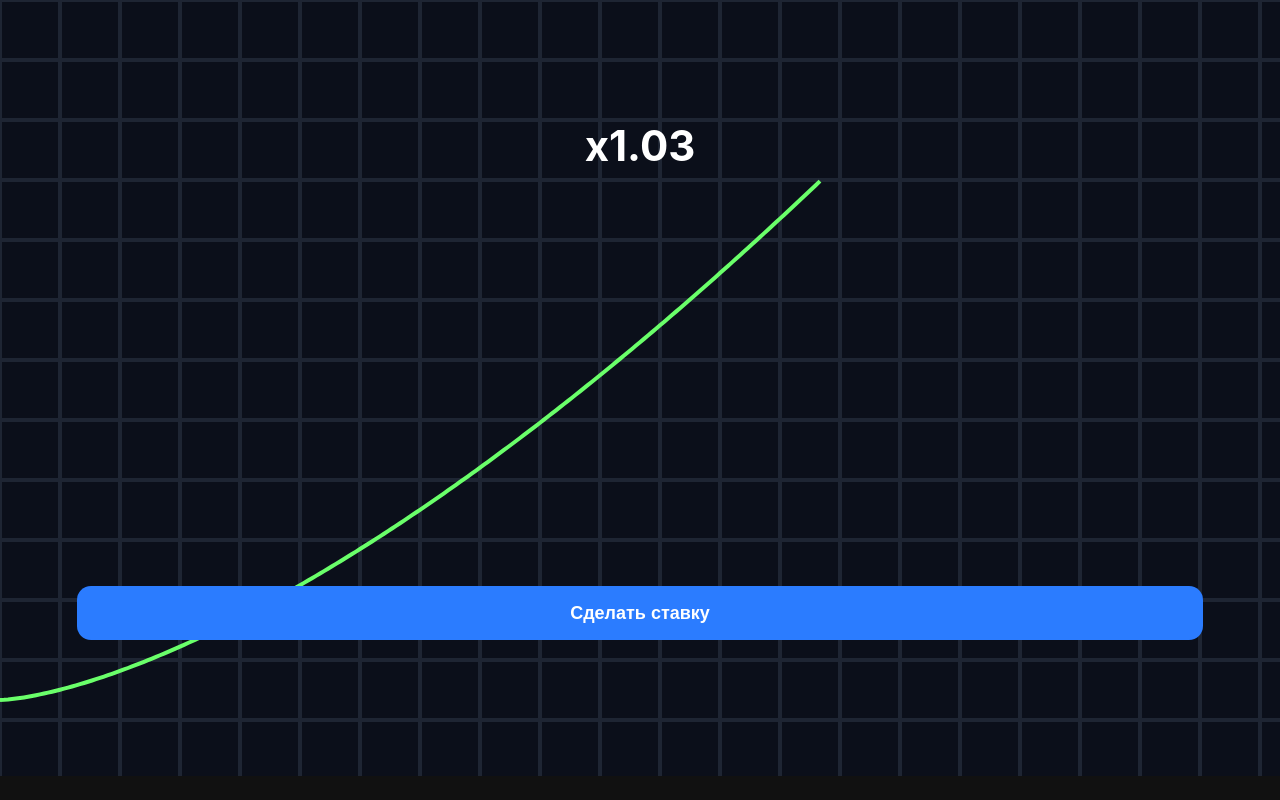
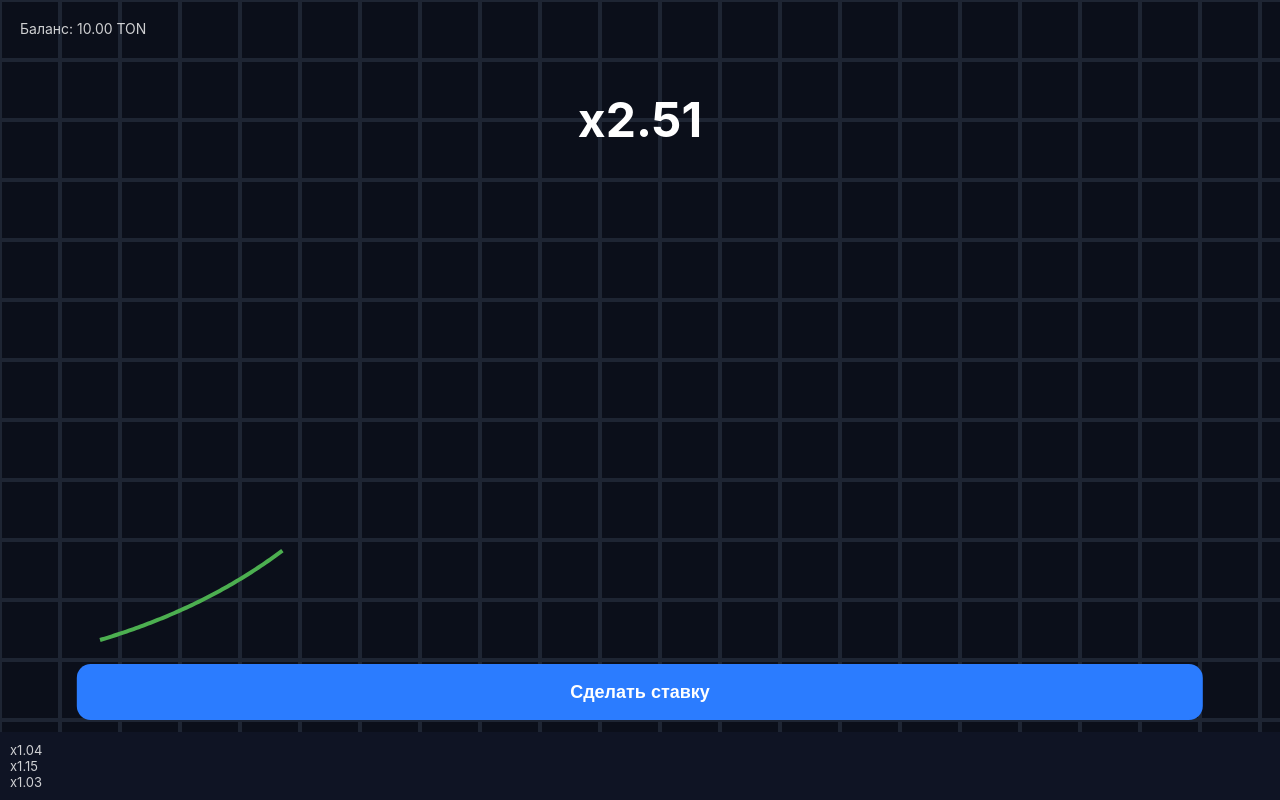
Before and after one commit to mjfgfpmtrz-dev/AlukaCasinos, a plain HTML site: page crash.html in a window 1280 px wide. Both pictures are taken after a click on the button "Сделать ставку". Drawn offline with Linux system fonts and the light colour scheme.

Commit message:
Add files via upload

```diff
--- a/crash.html
+++ b/crash.html
@@ -4,246 +4,82 @@
 <meta charset="UTF-8">
 <meta name="viewport" content="width=device-width, initial-scale=1.0">
 <title>Crash</title>
-
 <style>
-html,body{
-  margin:0;
-  background:#0b0f1a;
-  color:#fff;
-  font-family:-apple-system,BlinkMacSystemFont,Inter,Arial;
-  overflow:hidden;
-}
-
+html,body{margin:0;background:#0b0f1a;color:#fff;font-family:Inter,Arial}
 #app{position:relative;width:100vw;height:100vh}
-
 canvas{position:absolute;inset:0}
-
-#mult{
-  position:absolute;
-  top:120px;
-  width:100%;
-  text-align:center;
-  font-size:42px;
-  font-weight:700;
-}
-
-#countdown{
-  position:absolute;
-  top:120px;
-  width:100%;
-  text-align:center;
-  font-size:72px;
-  opacity:.8;
-}
-
-#controls{
-  position:absolute;
-  bottom:160px;
-  width:100%;
-  display:flex;
-  justify-content:center;
-}
-
-#betBtn{
-  width:88%;
-  height:54px;
-  border:none;
-  border-radius:14px;
-  background:#2b7cff;
-  color:#fff;
-  font-size:18px;
-  font-weight:600;
-}
-
-#bets{
-  position:absolute;
-  bottom:0;
-  width:100%;
-  background:#111;
-  padding:12px;
-}
-
-.bet{
-  display:flex;
-  align-items:center;
-  justify-content:space-between;
-  padding:8px 0;
-  border-bottom:1px solid #1e2533;
-}
-
-.bet img{
-  width:36px;
-  height:36px;
-  border-radius:8px;
-  margin-right:8px;
-}
-
-.left{
-  display:flex;
-  align-items:center;
-  font-size:14px;
-}
-
-.right{
-  font-weight:600;
-}
-
-.red{color:#ff5252}
-.green{color:#4caf50}
-
-#panel{
-  position:absolute;
-  inset:0;
-  background:rgba(0,0,0,.65);
-  display:none;
-  align-items:center;
-  justify-content:center;
-}
-
-#panelBox{
-  width:90%;
-  background:#141a2b;
-  border-radius:16px;
-  padding:16px;
-}
-
-input{
-  width:100%;
-  height:44px;
-  border-radius:10px;
-  border:none;
-  padding:0 12px;
-  margin-bottom:10px;
-  font-size:16px;
-}
+#mult{position:absolute;top:90px;width:100%;text-align:center;font-size:48px;font-weight:700}
+#btn{position:absolute;bottom:80px;left:50%;transform:translateX(-50%);
+width:88%;height:56px;border:none;border-radius:14px;background:#2b7cff;
+color:#fff;font-size:18px;font-weight:600}
+#balance{position:absolute;top:20px;left:20px;font-size:14px;opacity:.8}
+#history{position:absolute;bottom:0;width:100%;background:#0f1424;padding:10px}
+.hist{font-size:13px;opacity:.8}
 </style>
 </head>
+<body>
 
-<body>
 <div id="app">
-  <canvas id="cv"></canvas>
-
-  <div id="mult">x1.00</div>
-  <div id="countdown"></div>
-
-  <div id="controls">
-    <button id="betBtn">Сделать ставку</button>
-  </div>
-
-  <div id="bets"></div>
-
-  <div id="panel">
-    <div id="panelBox">
-      <input id="betAmount" type="number" step="0.1" min="0.1" placeholder="Ставка (TON)">
-      <input id="autoX" type="number" step="0.01" placeholder="Авто-вывод (необязательно)">
-      <button id="confirmBet" style="width:100%;height:44px;border-radius:10px;background:#2b7cff;color:#fff;border:none">Подтвердить</button>
-    </div>
-  </div>
+<canvas id="cv"></canvas>
+<div id="balance">Баланс: <span id="bal">10.00</span> TON</div>
+<div id="mult">x1.00</div>
+<button id="btn">Сделать ставку</button>
+<div id="history"></div>
 </div>
 
 <script>
-/* ================== CORE ================== */
+/* ===== CANVAS ===== */
 const cv = document.getElementById('cv');
 const ctx = cv.getContext('2d');
 cv.width = innerWidth;
 cv.height = innerHeight;
 
+/* ===== STATE ===== */
 let state = 'WAIT';
-let countdown = 5;
+let startTime = 0;
+let elapsed = 0;
 let mult = 1;
-let tick;
-let crashAt = 1;
+let crashX = 1;
+let balance = 10;
 let bet = null;
+let history = [];
 
-/* ================== NFT PROVIDER ================== */
-async function getNFTByPrice(price){
-  // 🔥 АДАПТЕР ПОД API
-  // TODO: заменить URL на реальный маркетплейс
-  try{
-    // пример:
-    // const r = await fetch(`https://api.marketplace.xyz/nft?price_lte=${price}`)
-    // const data = await r.json()
-    // return data[0]
+/* ===== LOGIC ===== */
+function genCrash(){
+  const r=Math.random();
+  if(r<0.4) return 1+Math.random()*0.2;
+  if(r<0.8) return 1.3+Math.random()*2;
+  return 3+Math.random()*6;
+}
 
-    // FALLBACK
-    return {
-      image:'https://i.imgur.com/Z6X6xQZ.png',
-      price:price.toFixed(2)
-    }
-  }catch(e){
-    return {image:'https://i.imgur.com/Z6X6xQZ.png',price:price.toFixed(2)}
+function startRound(){
+  crashX = genCrash();
+  startTime = performance.now();
+  state='FLY';
+  bet=null;
+}
+
+function endRound(){
+  history.unshift(crashX.toFixed(2));
+  history = history.slice(0,6);
+  setTimeout(startRound,2000);
+}
+
+function update(){
+  if(state!=='FLY') return;
+
+  elapsed = (performance.now()-startTime)/1000;
+  mult = Math.exp(elapsed*0.6);
+
+  if(mult>=crashX){
+    state='CRASH';
+    mult=crashX;
+    if(bet) bet=null;
+    endRound();
   }
 }
 
-/* ================== ROUND ================== */
-function newRound(){
-  mult = 1;
-  crashAt = genCrash();
-  countdown = 5;
-  state = 'WAIT';
-  bet = null;
-}
-
-function genCrash(){
-  const r = Math.random();
-  if(r < .35) return 1 + Math.random()*.1;
-  if(r < .7) return 1.2 + Math.random()*1.3;
-  if(r < .9) return 2 + Math.random()*3;
-  return 5 + Math.random()*10;
-}
-
-function start(){
-  state = 'FLY';
-  tick = setInterval(()=>{
-    let speed = mult < 1.4 ? 0.004 : mult < 2 ? 0.008 : 0.015;
-    mult += speed;
-    if(mult >= crashAt){
-      explode();
-    }
-    if(bet?.autoX && mult >= bet.autoX){
-      cashout();
-    }
-  },16);
-}
-
-function explode(){
-  clearInterval(tick);
-  state='CRASH';
-  setTimeout(newRound,2000);
-}
-
-async function cashout(){
-  clearInterval(tick);
-  state='CASHOUT';
-  const win = bet.amount * mult;
-  const nft = await getNFTByPrice(win);
-  alert(`NFT за ${nft.price} TON`);
-  newRound();
-}
-
-/* ================== UI ================== */
-const btn = document.getElementById('betBtn');
-const panel = document.getElementById('panel');
-
-btn.onclick=()=>{
-  if(state==='WAIT' && !bet){
-    panel.style.display='flex';
-  }else if(state==='WAIT' && bet){
-    bet=null;
-  }else if(state==='FLY'){
-    cashout();
-  }
-};
-
-document.getElementById('confirmBet').onclick=()=>{
-  const a = +betAmount.value;
-  if(a>=0.1){
-    bet={amount:a,autoX:+autoX.value||null};
-    panel.style.display='none';
-  }
-};
-
-/* ================== DRAW ================== */
+/* ===== DRAW ===== */
 function draw(){
   ctx.clearRect(0,0,cv.width,cv.height);
 
@@ -257,33 +93,40 @@ function draw(){
   }
 
   // CURVE
-  ctx.strokeStyle='#6aff6a';
+  ctx.beginPath();
+  for(let t=0;t<elapsed;t+=0.02){
+    const x=100+t*120;
+    const y=cv.height-100-Math.exp(t*0.6)*60;
+    t===0?ctx.moveTo(x,y):ctx.lineTo(x,y);
+  }
+
+  ctx.strokeStyle=state==='CRASH'?'#ff5252':'#4caf50';
   ctx.lineWidth=4;
-  ctx.beginPath();
-  for(let i=0;i<mult*200;i++){
-    const x=i*4;
-    const y=cv.height-100-Math.pow(i/200,1.5)*500;
-    if(i===0) ctx.moveTo(x,y);
-    else ctx.lineTo(x,y);
-  }
   ctx.stroke();
 
   document.getElementById('mult').innerText=`x${mult.toFixed(2)}`;
+  document.getElementById('bal').innerText=balance.toFixed(2);
+
+  document.getElementById('history').innerHTML=
+    history.map(x=>`<div class="hist">x${x}</div>`).join('');
+
   requestAnimationFrame(draw);
 }
 
-setInterval(()=>{
-  if(state==='WAIT'){
-    countdown--;
-    document.getElementById('countdown').innerText=countdown;
-    if(countdown<=0){
-      document.getElementById('countdown').innerText='';
-      start();
-    }
+/* ===== BET ===== */
+document.getElementById('btn').onclick=()=>{
+  if(state==='WAIT'||state==='CRASH') return;
+  if(!bet){
+    bet={amount:1};
+    balance-=1;
+  }else{
+    balance+=bet.amount*mult;
+    bet=null;
   }
-},1000);
+};
 
-newRound();
+startRound();
+setInterval(update,16);
 draw();
 </script>
 </body>
```
